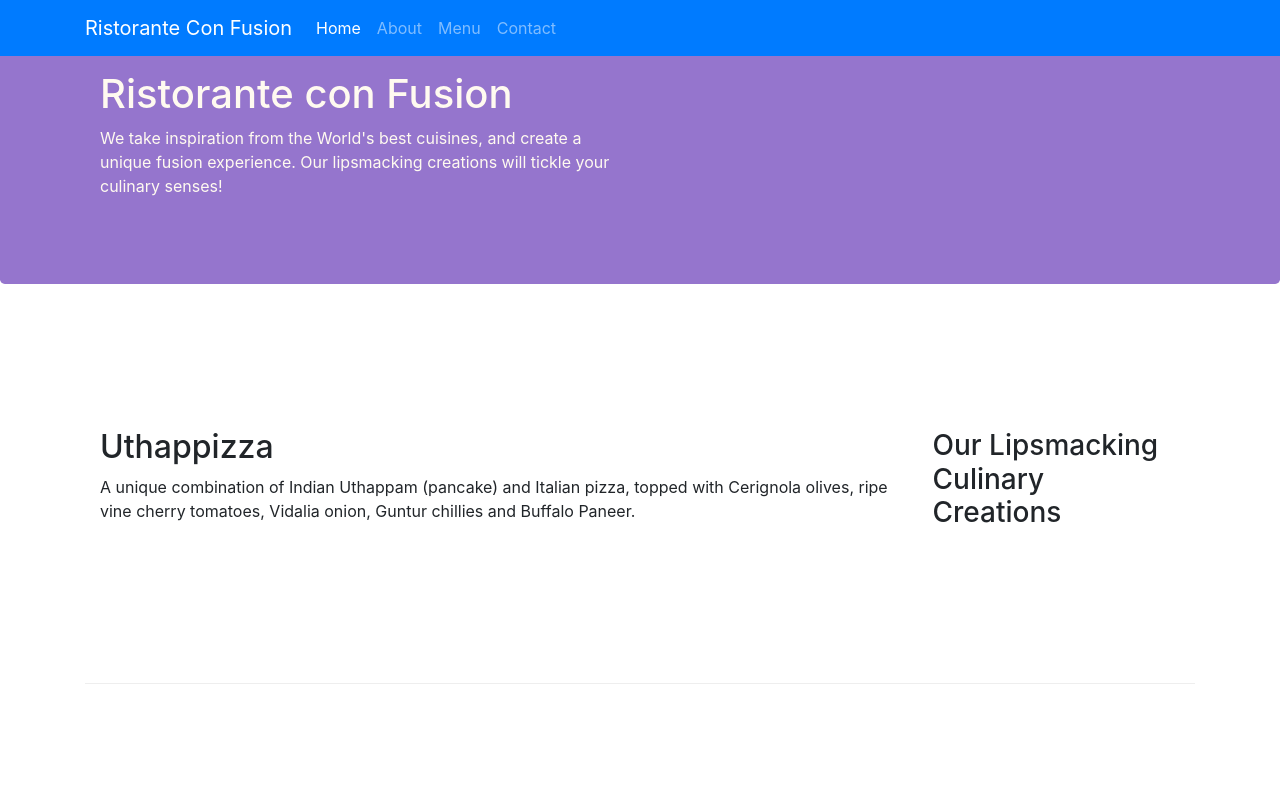
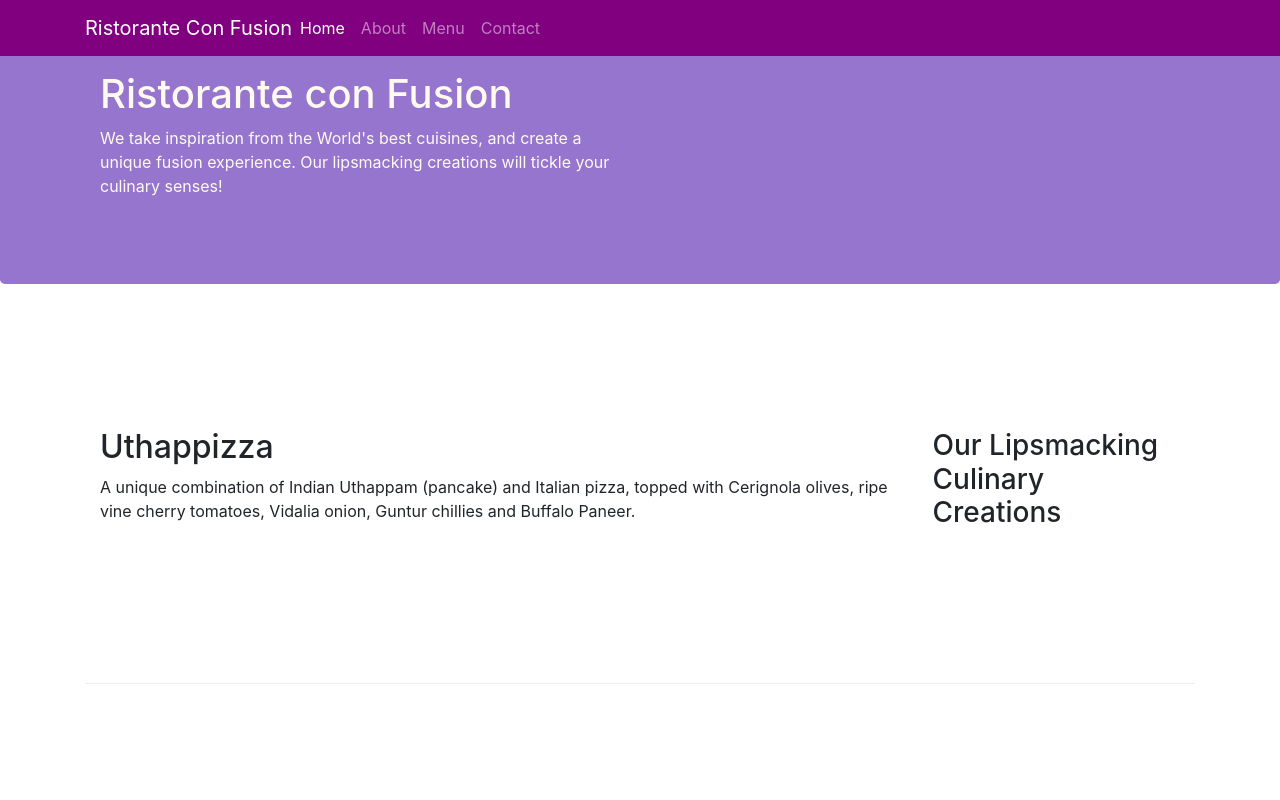
Before and after one commit to quant-shiva/bootstrap001, a website: page index.html in a window 1280 px wide. Shown: the top 800 px of the page. Drawn offline with nearby package versions, Linux system fonts and the light colour scheme.

Commit message:
navbar and breadcrumb

```diff
--- a/css/styles.css
+++ b/css/styles.css
@@ -28,3 +28,12 @@
   border-bottom: 1px ridge;
   min-height: 400px;
 }
+
+.body {
+  padding: 50px 0px 0px 0px;
+  z-index: 0;
+}
+
+.navbar-dark {
+  background-color: purple;
+}
--- a/index.html
+++ b/index.html
@@ -19,15 +19,29 @@
   </head>
 
   <body>
-    <nav class="navbar navbar-dark navbar-expand-sm bg-primary fixed-top">
+    <nav class="navbar navbar-dark navbar-expand-sm fixed-top">
       <div class="container">
-        <a class="navbar-brand" href="#">Ristorante Con Fusion</a>
-        <ul class="navbar-nav mr-auto">
-          <li class="nav-item active"><a class="nav-link" href="#">Home</a></li>
-          <li class="nav-item"><a class="nav-link" href="aboutus.html">About</a></li>
-          <li class="nav-item"><a class="nav-link" href="#">Menu</a></li>
-          <li class="nav-item"><a class="nav-link" href="#">Contact</a></li>
-        </ul>
+        <button
+          class="navbar-toggler"
+          type="button"
+          data-toggle="collapse"
+          data-target="#Navbar"
+        >
+          <span class="navbar-toggler-icon"></span>
+        </button>
+        <a class="navbar-brand mr-auto" href="#">Ristorante Con Fusion</a>
+        <div class="collapse navbar-collapse" id="Navbar">
+          <ul class="navbar-nav mr-auto">
+            <li class="nav-item active">
+              <a class="nav-link" href="#">Home</a>
+            </li>
+            <li class="nav-item">
+              <a class="nav-link" href="aboutus.html">About</a>
+            </li>
+            <li class="nav-item"><a class="nav-link" href="#">Menu</a></li>
+            <li class="nav-item"><a class="nav-link" href="#">Contact</a></li>
+          </ul>
+        </div>
       </div>
     </nav>
     <header class="jumbotron">
```
Also changed, not shown: aboutus.html (+32 -1 lines).
